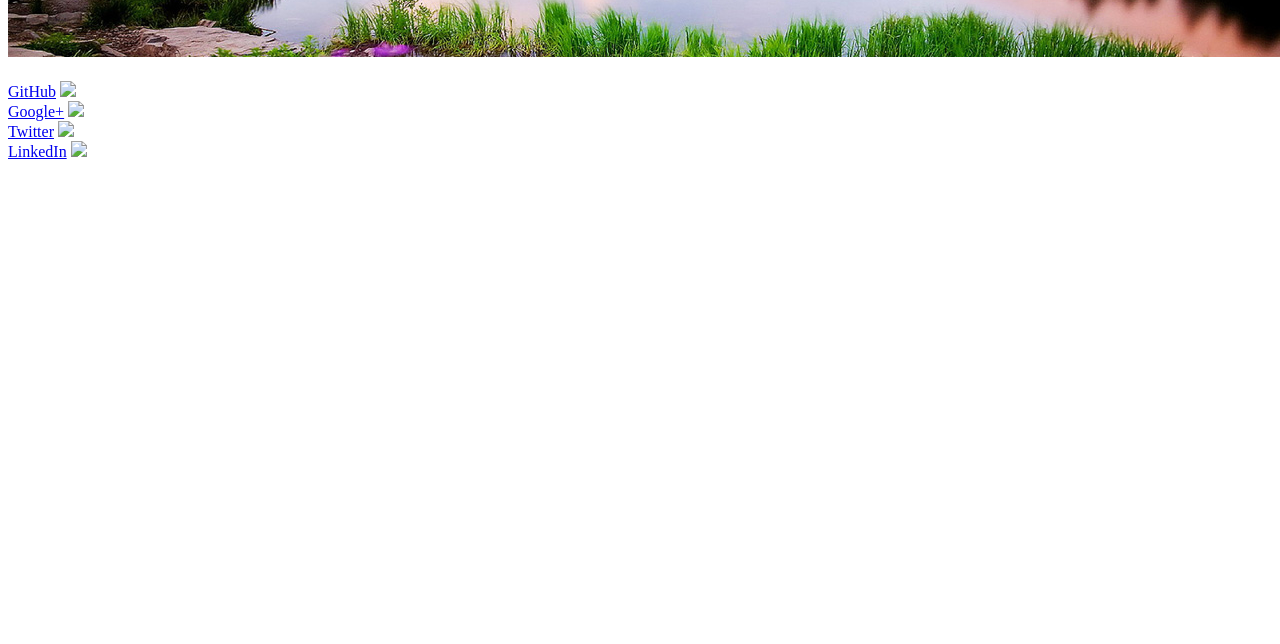
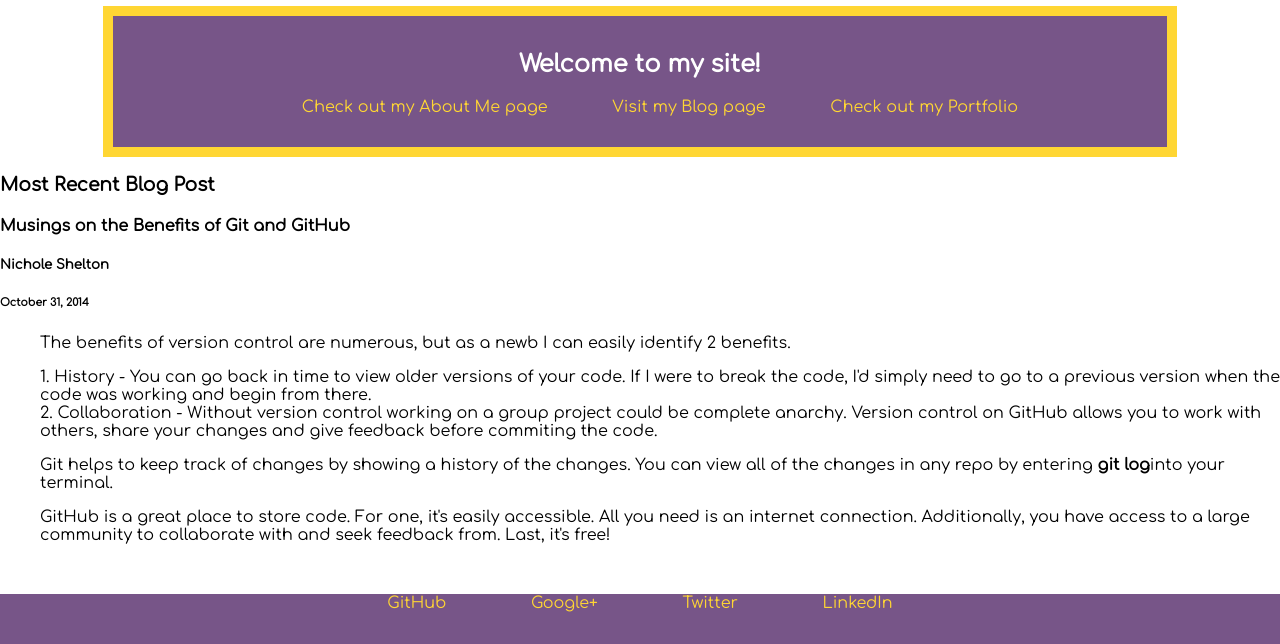
Before and after one commit to vibrantlife/vibrantlife.github.io, a plain HTML site: page index.html in a window 1280 px wide. Shown: the part 326-970 px from the top of the page. Before the commit the page ends 800 px from the top, so only its background shows below. Drawn offline with Linux system fonts and the light colour scheme.

Commit message:
index v1

```diff
--- a/index-stylesheet.css
+++ b/index-stylesheet.css
@@ -0,0 +1,73 @@
+html {
+    position: absolute;
+    min-height: 100%;
+    width: 100%;
+    font-family: 'Comfortaa', Verdana;
+}
+
+body {
+    margin: 0 0 100px;
+}
+
+img {
+  width: 100%;
+  height: 250px;
+}
+
+h1 {
+  text-align: center;
+}
+
+h2 {
+  text-align: center;
+  color: white;
+}
+
+#box {
+    background-color: #775588;
+    width: 80%;
+    padding: 15px;
+    border: 10px solid #FFD633;
+    display: center;
+    margin-left: auto;
+    margin-right: auto;
+    text-align: center;
+}
+
+a {
+  padding: 30px;
+}
+
+.sm {
+  display: inline;
+  margin: 10px;
+}
+
+a:link {
+  color: #FFD633;
+  text-decoration: none;
+}
+
+a:active {
+  color: #FFD633;
+}
+
+a:visited {
+  color: #FFD633;
+}
+
+a:hover{
+  color: #00CC00;
+  text-decoration: none;
+}
+
+footer {
+    text-align: center;
+    position: absolute;
+    left: 0;
+    bottom: 0;
+    height: 50px;
+    width: 100%;
+    background-color: #775588;
+    margin-top: 25px;
+}
--- a/index.html
+++ b/index.html
@@ -1,50 +1,55 @@
 <!DOCTYPE html>
 <html>
   <head>
+    <link href='http://fonts.googleapis.com/css?family=Comfortaa' href="indext-stylesheet.css" rel='stylesheet' type='text/css'>
     <link rel="stylesheet" type="text/css" href="index-stylesheet.css">
+
   </head>
     <body>
-      <div id="Header_image">
-        <img src="../imgs/landscape-header.jpg">
+      <div id="header_image">
+        <img src="imgs/landscape-header.jpg">
       </div>
+      <h1>Nichole's Vibrant Life</h1>
+      <div id="box">
+          <h2>Welcome to my site!</h2>
+          <ul>
+            <a href="#">Check out my About Me page</a>
+            <a href="#">Visit my Blog page</a>
+            <a href="#">Check out my Portfolio</a>
+          </ul>
+      </div>
+      <h3>Most Recent Blog Post</h3>
+        <h4>Musings on the Benefits of Git and GitHub</h4>
+        <h5>Nichole Shelton</h5>
+        <h6>October 31, 2014</h6>
+        <ol>
+            The benefits of version control are numerous, but as a newb I can easily identify 2 benefits.</p>
+            1. History - You can go back in time to view older versions of your code. If I were to break the code, I'd simply need to go to a previous version when the code was working and begin from there.<br>
+            2. Collaboration - Without version control working on a group project could be complete anarchy. Version control on GitHub allows you to work with others, share your changes and give feedback before commiting the code.
 
-      <div id="New_post"</div>
-        <h2><! -- Blog Title Here --></h2>
-      <p><! -- author name here --></p>
-      <p><! -- Date here --></p>
+          <p>Git helps to keep track of changes by showing a history of the changes. You can view all of the changes in any repo by entering <b>git log</b>into your terminal.</p>
 
-      <p>
-      <! -- blog post here -->
-      </p>
-    </div>
+          <p>GitHub is a great place to store code. For one, it's easily accessible. All you need is an internet connection. Additionally, you have access to a large community to collaborate with and seek feedback from. Last, it's free!</p>
+      </ol>
     </body>
 
     <footer>
-      <div id="GitHub">
+      <div class="sm">
       <a href="https://github.com/vibrantlife">GitHub</a>
-      <img src="#">
       </div>
 
-    <div id="Googleplus">
+    <div class="sm">
       <a href="google.com/+NicholeSheltonsVibrantLife">Google+</a>
-      <img src="#">
     </div>
 
-    <div id="Twitter">
+    <div class="sm">
       <a href="https://twitter.com/vibrantlife">Twitter</a>
-      <img src="#">
     </div>
 
-    <div id="LinkedIn">
+    <div class="sm">
       <a href="https://www.linkedin.com/in/nicholeshelton">LinkedIn</a>
-      <img src="#">
     </div>
     </div>
-
-
-
-
-
 
 
 
```
Also changed, not shown: blog/t1-git-blog.html (+1 -1 lines), 1 other file.
